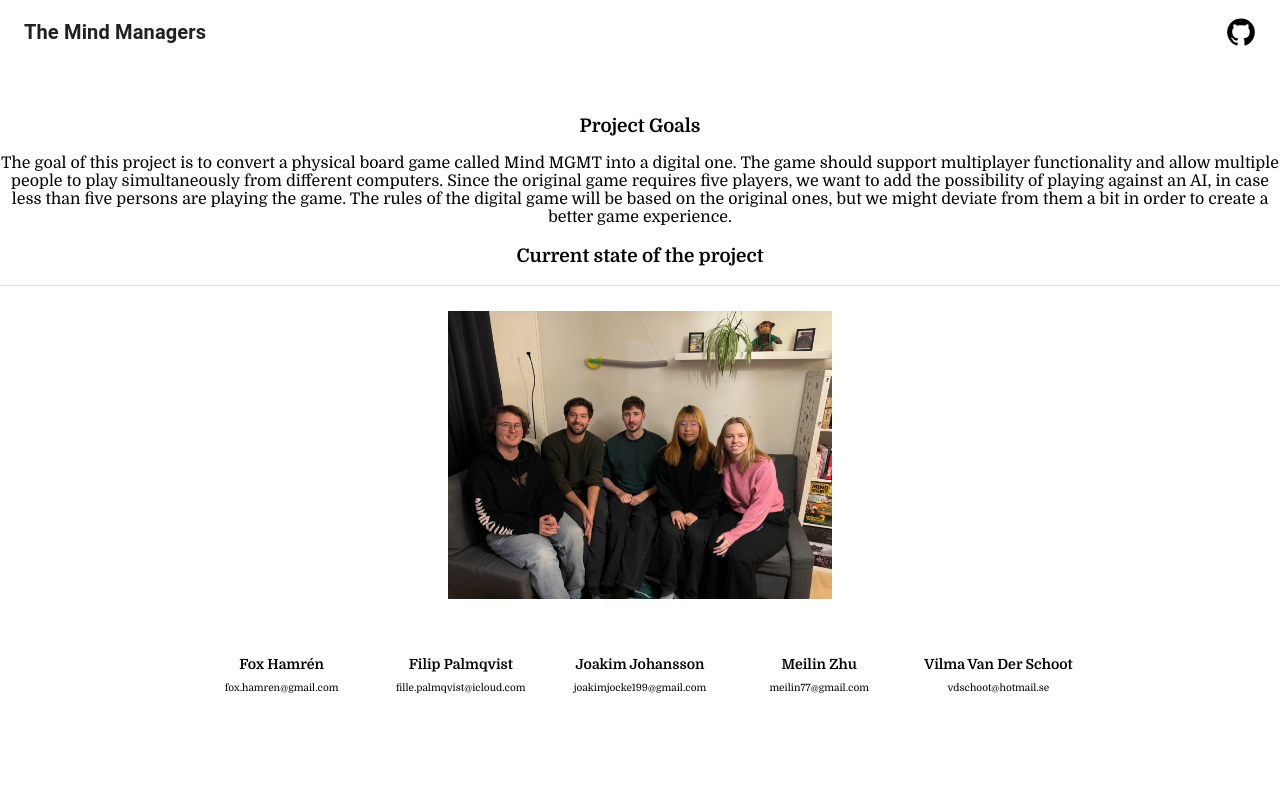
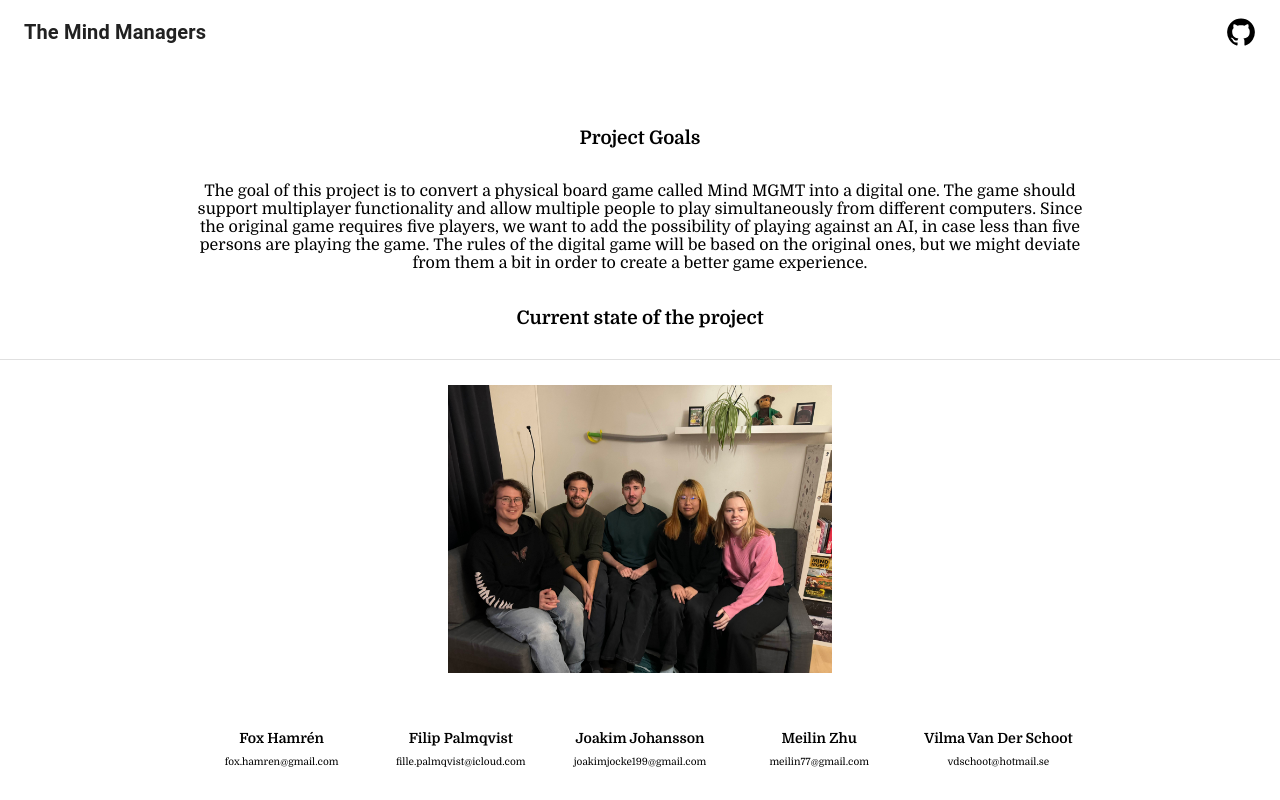
Before and after one commit to Joakim-Johansson/ProjectPage, a React (Create React App) app: page / in a window 1280 px wide. Built offline with nearby package versions, Linux system fonts and the light colour scheme.

Commit message:
formatting

```diff
--- a/src/views/HomePage.js
+++ b/src/views/HomePage.js
@@ -4,9 +4,12 @@ import Team
 function HomePage() {
     return (
       <div className="HomePage">
+
+        <div style={{flexDirection: 'column', width: '70%', display: 'flex', justifyContent: 'center', padding: '12px', margin: '0 auto' }}>
             <h3>Project Goals</h3>
             <p>The goal of this project is to convert a physical board game called Mind MGMT into a digital one. The game should support multiplayer functionality and allow multiple people to play simultaneously from different computers. Since the original game requires five players, we want to add the possibility of playing against an AI, in case less than five persons are playing the game. The rules of the digital game will be based on the original ones, but we might deviate from them a bit in order to create a better game experience. </p>
             <h3>Current state of the project</h3>
+            </div>
             <Divider></Divider>
 
             <img src="assets/group.jpg" style={{ width: '30%', padding: '2%'}}></img>
```
